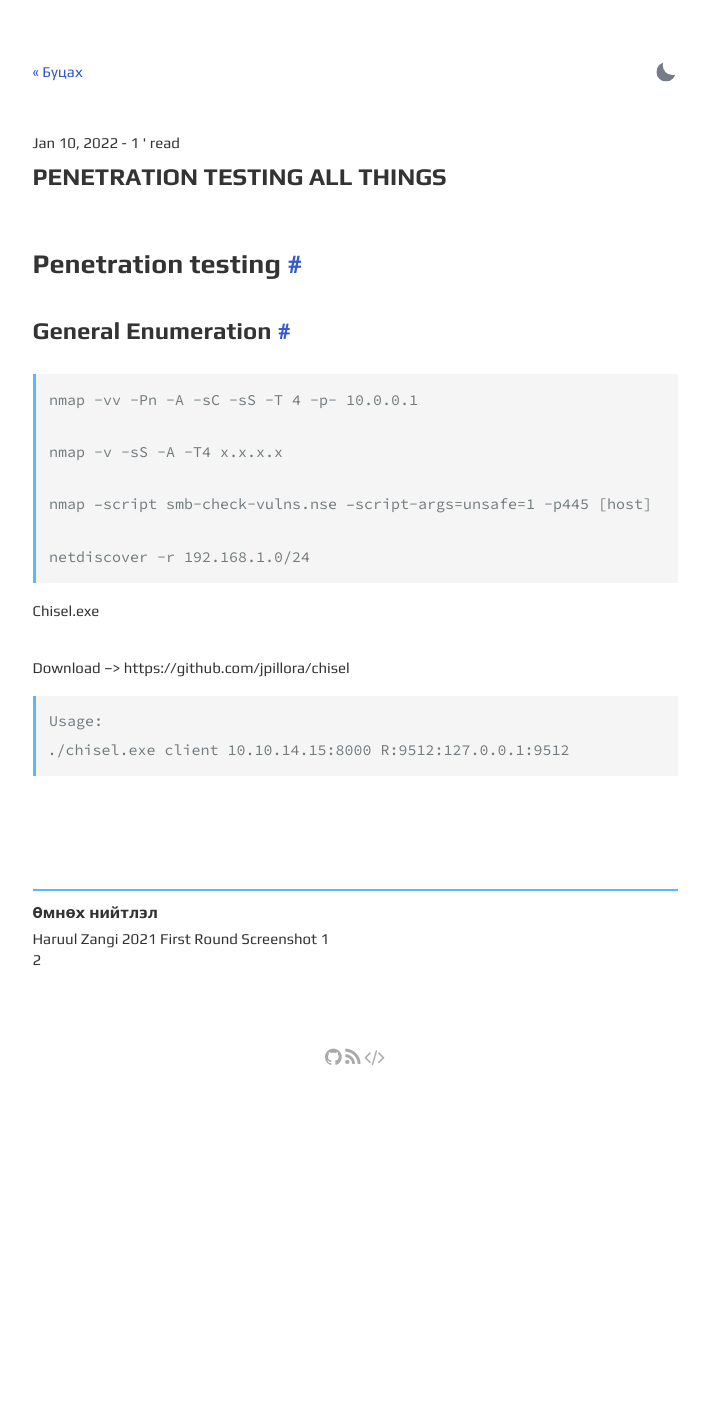
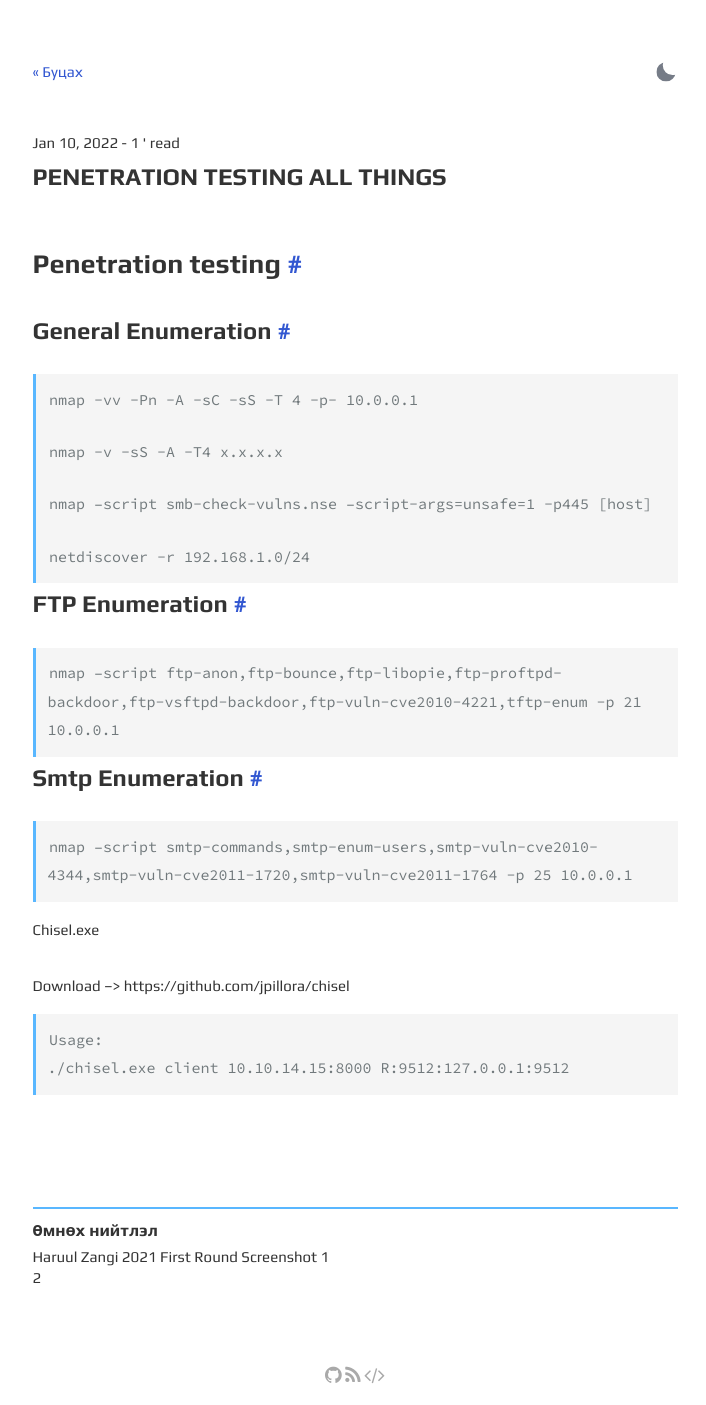
Before and after one commit to fg0x0/fg0x0.github.io, a Jekyll site: the page built from _posts/2022-01-10-Penetration-Testing-ALL-Things.md, in a window 1280 px wide. Shown: the whole page, without its empty margins (285-991 px from the left). Built offline with Jekyll 4.4.1, drawn with Linux system fonts in a browser that asks for light colours; before the commit the page ends 1087 px from its top, so only the background shows below that.

Commit message:
Update 2022-01-10-Penetration-Testing-ALL-Things.md

````diff
--- a/_posts/2022-01-10-Penetration-Testing-ALL-Things.md
+++ b/_posts/2022-01-10-Penetration-Testing-ALL-Things.md
@@ -24,6 +24,20 @@ netdiscover -r 192.168.1.0/24
 ```
 
 
+### FTP Enumeration
+
+```
+nmap –script ftp-anon,ftp-bounce,ftp-libopie,ftp-proftpd-backdoor,ftp-vsftpd-backdoor,ftp-vuln-cve2010-4221,tftp-enum -p 21 10.0.0.1
+```
+
+### Smtp Enumeration
+
+```
+nmap –script smtp-commands,smtp-enum-users,smtp-vuln-cve2010-4344,smtp-vuln-cve2011-1720,smtp-vuln-cve2011-1764 -p 25 10.0.0.1
+```
+
+
+
 Chisel.exe
 
 Download --> https://github.com/jpillora/chisel
````
